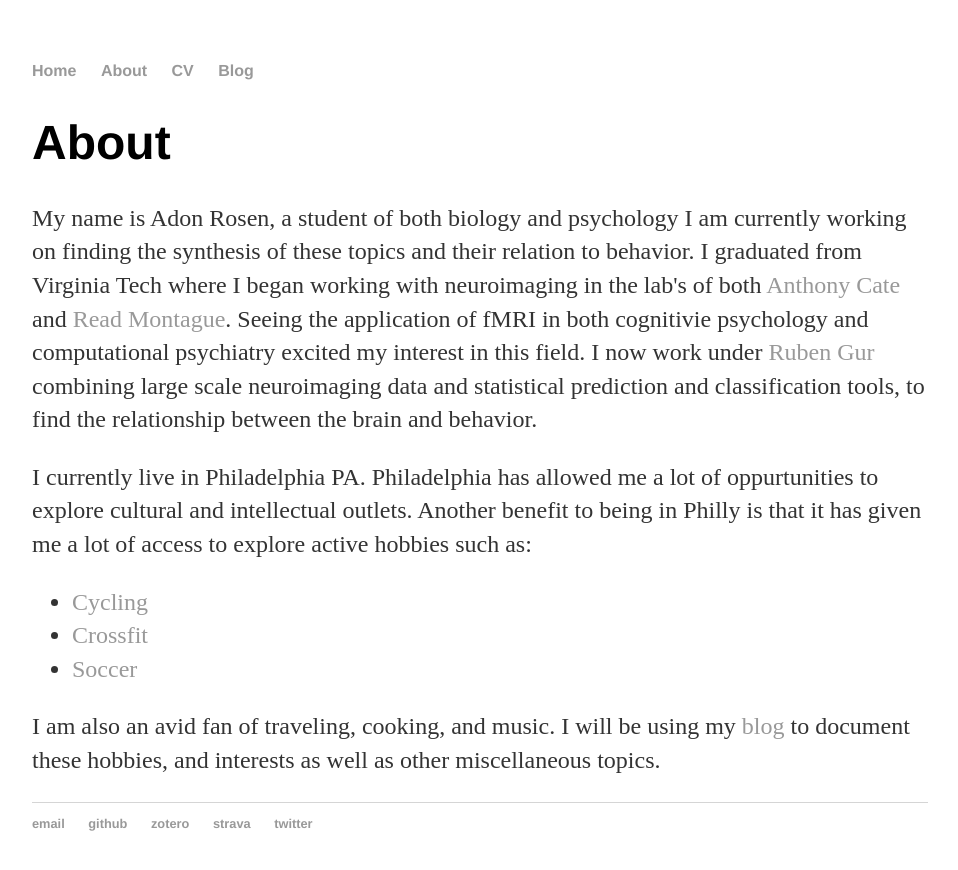
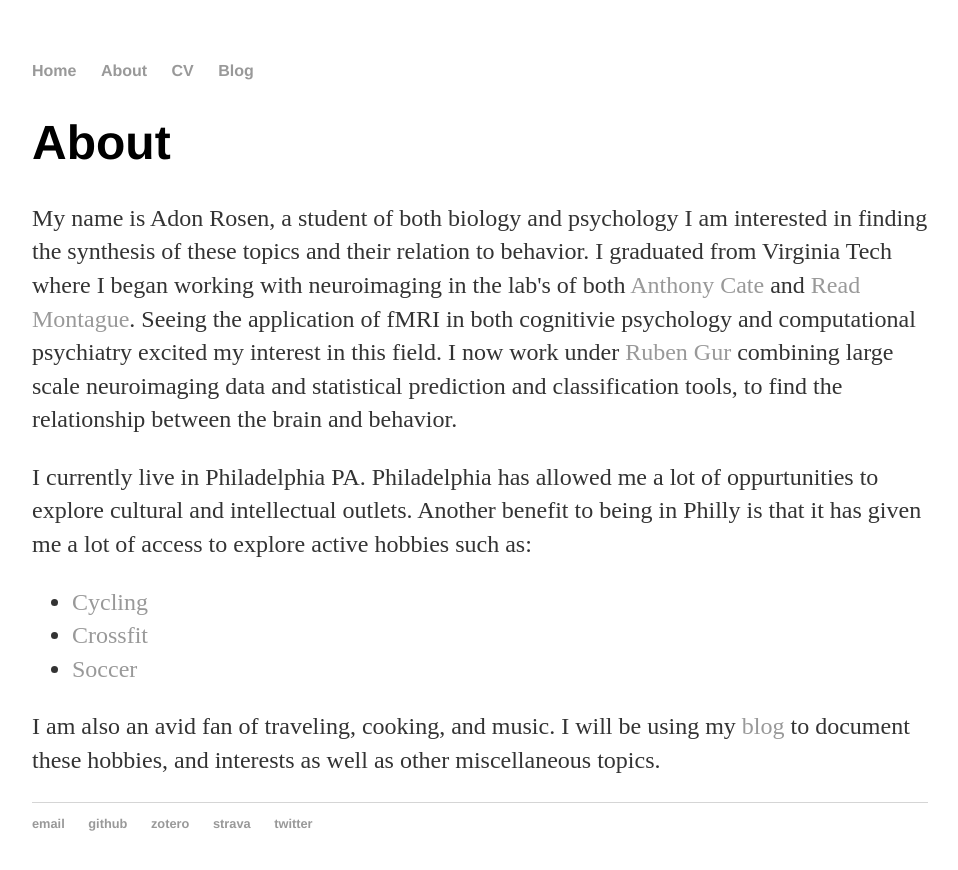
Before and after one commit to adrose/adrose.github.io, a Jekyll site: the page built from about/index.html, in a window 1280 px wide. Shown: the top 870 px of the page, without its empty margins (160-1118 px from the left). Built offline with Jekyll 4.4.1, drawn with Linux system fonts in a browser that asks for light colours.

Commit message:
Small grammer edits

```diff
--- a/about/index.html
+++ b/about/index.html
@@ -5,7 +5,7 @@
 
 		<div class="about">
 			<h1>About</h1>
-			<p>My name is Adon Rosen, a student of both biology and psychology I am currently working on finding the synthesis of these topics and their relation to behavior. I graduated from Virginia Tech where I began working with neuroimaging in the lab's of both <a href="https://scholar.google.com/citations?user=QsJ4vsIAAAAJ&hl=en">Anthony Cate</a> and <a href="https://scholar.google.com/citations?user=rjfj_8AAAAAJ&hl=en">Read Montague</a>. Seeing the application of fMRI in both cognitivie psychology and computational psychiatry excited my interest in this field. I now work under <a href="https://scholar.google.com/citations?user=s0c4v8MAAAAJ&hl=en">Ruben Gur</a> combining large scale neuroimaging data and statistical prediction and classification tools, to find the relationship between the brain and behavior.</p>
+			<p>My name is Adon Rosen, a student of both biology and psychology I am interested in finding the synthesis of these topics and their relation to behavior. I graduated from Virginia Tech where I began working with neuroimaging in the lab's of both <a href="https://scholar.google.com/citations?user=QsJ4vsIAAAAJ&hl=en">Anthony Cate</a> and <a href="https://scholar.google.com/citations?user=rjfj_8AAAAAJ&hl=en">Read Montague</a>. Seeing the application of fMRI in both cognitivie psychology and computational psychiatry excited my interest in this field. I now work under <a href="https://scholar.google.com/citations?user=s0c4v8MAAAAJ&hl=en">Ruben Gur</a> combining large scale neuroimaging data and statistical prediction and classification tools, to find the relationship between the brain and behavior.</p>
 
             <p>I currently live in Philadelphia PA. Philadelphia has allowed me a lot of oppurtunities to explore cultural and intellectual outlets. Another benefit to being in Philly is that it has given me a lot of access to explore active hobbies such as: </p>
 
```
